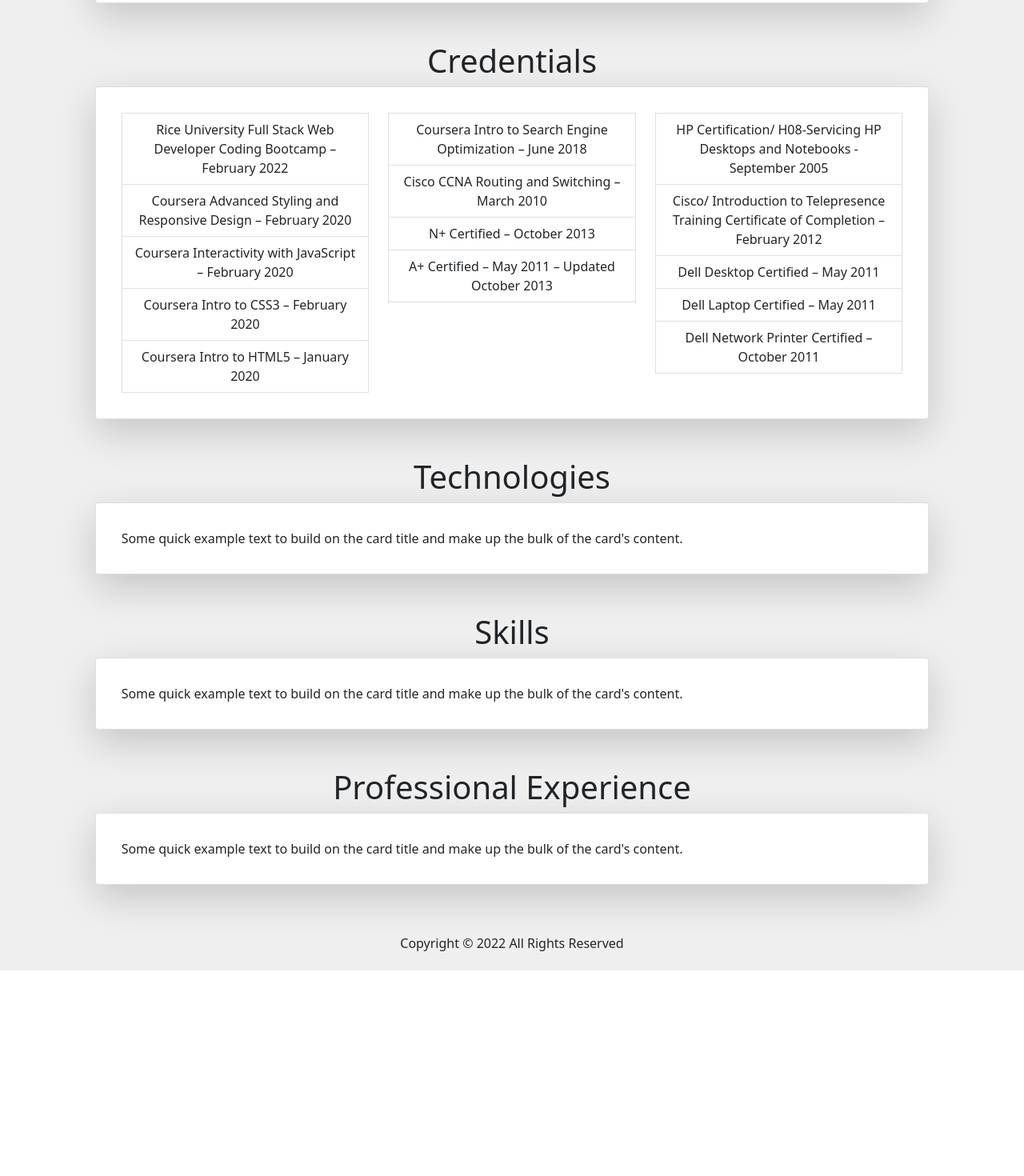
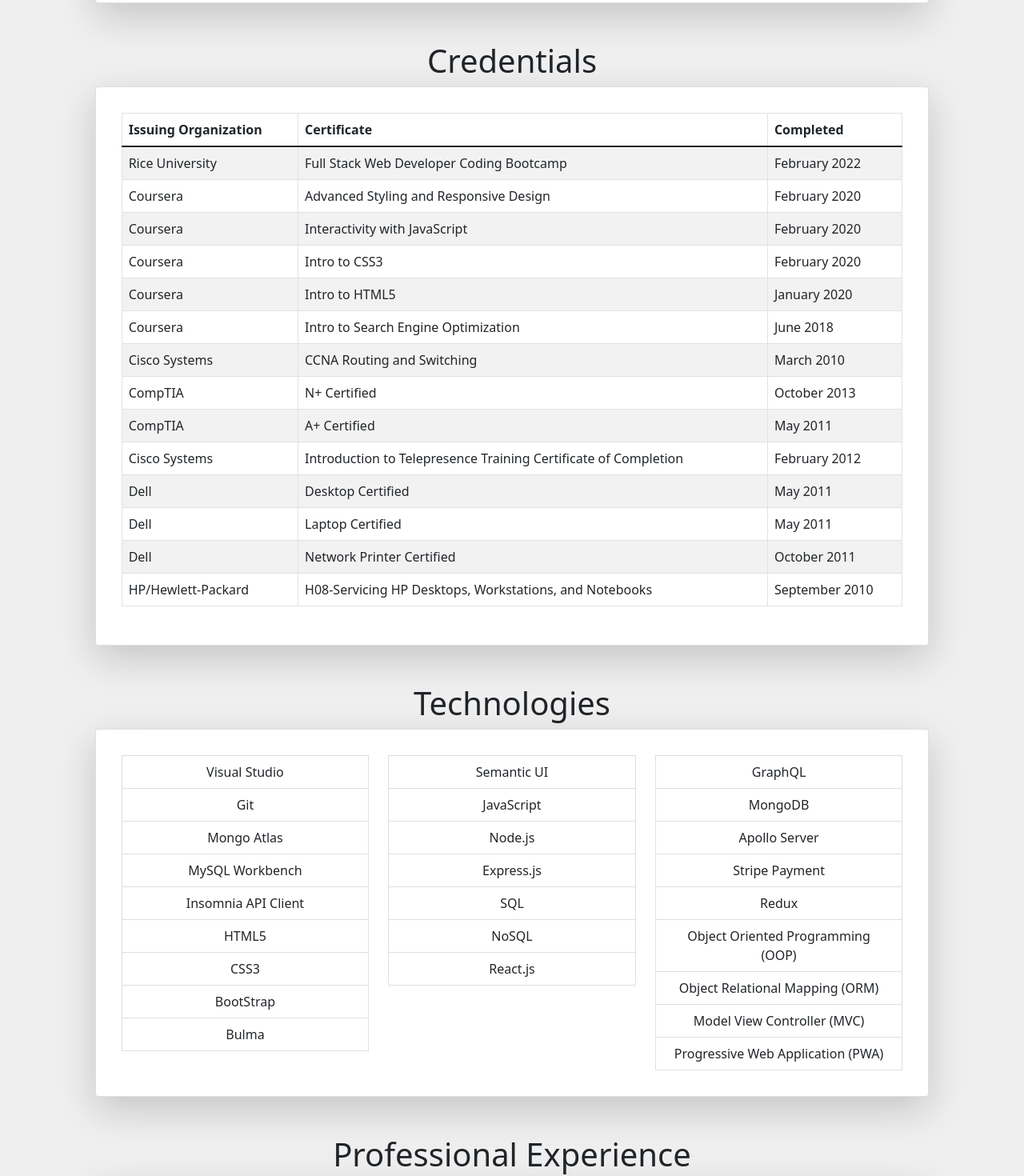
Before and after one commit to rprice000/portfolio-v2, a React (Create React App) app in the folder client/: page /resume in a window 1280 px wide. Shown: the part 998-2468 px from the top of the page at 80% size. Before the commit the page ends 2211 px from the top, so only its background shows below. Built offline with nearby package versions, Linux system fonts and the light colour scheme.

Commit message:
completed resume styling for credentials and technologies

```diff
--- a/client/src/pages/Resume/Resume.js
+++ b/client/src/pages/Resume/Resume.js
@@ -1,7 +1,12 @@
 // This is the resume page
 import React from 'react';
-import { Carousel, Container, Card, Col, Row, ListGroup, ListGroupItem } from 'react-bootstrap';
+import { Carousel, Container, Card, Col, Row, ListGroup } from 'react-bootstrap';
 import '../Resume/Resume.css'
+
+import Table from 'react-bootstrap/Table'
+
+
+
 
 const Resume = () => {
     return (
@@ -63,10 +68,10 @@
                 <Col lg="1">
                     {/* Spacing Column */}
                 </Col>
-                </Row>
+            </Row>
 
 {/* Credentials Card */}
-                <Row>
+<Row>
                 <Col lg="1">
                    {/* Spacing Column */}
                 </Col>
@@ -75,34 +80,104 @@
                     <Card className="shadow-lg p-3 mb-5 bg-body rounded">
                         <Card.Body>
                             <Card.Text>
-                            <ListGroup>
-                                <Row fluid>
-                                <Col  lg="4" xs="12">
-                                <ListGroup.Item className="text-center">Rice University Full Stack Web Developer Coding Bootcamp – February 2022</ListGroup.Item>
-                                <ListGroup.Item className="text-center">Coursera Advanced Styling and Responsive Design – February 2020</ListGroup.Item>
-                                <ListGroup.Item className="text-center">Coursera Interactivity with JavaScript – February 2020</ListGroup.Item>
-                                <ListGroup.Item className="text-center">Coursera Intro to CSS3 – February 2020</ListGroup.Item>
-                                <ListGroup.Item className="text-center">Coursera Intro to HTML5 – January 2020</ListGroup.Item>
-                                </Col>
-                                <Col lg="4" xs="12">
-                                <ListGroup.Item className="text-center">Coursera Intro to Search Engine Optimization – June 2018</ListGroup.Item>
-                                <ListGroup.Item className="text-center">Cisco CCNA Routing and Switching – March 2010</ListGroup.Item>
-                                <ListGroup.Item className="text-center">N+ Certified – October 2013</ListGroup.Item>
-                                <ListGroup.Item className="text-center">A+ Certified – May 2011 – Updated October 2013</ListGroup.Item>
-                                </Col>
-                                <Col lg="4" xs="12">
-                                <ListGroup.Item className="text-center">HP Certification/ H08-Servicing HP Desktops and Notebooks - September 2005</ListGroup.Item>
-                                <ListGroup.Item className="text-center">Cisco/ Introduction to Telepresence Training Certificate of Completion – February 2012 </ListGroup.Item>
-                                <ListGroup.Item className="text-center">Dell Desktop Certified – May 2011</ListGroup.Item>
-                                <ListGroup.Item className="text-center">Dell Laptop Certified – May 2011</ListGroup.Item>
-                                <ListGroup.Item className="text-center">Dell Network Printer Certified – October 2011</ListGroup.Item>
-                                </Col>
-                                </Row>
-                            </ListGroup>
+                                <Table striped bordered hover>
+                                    <thead>
+                                        <tr>
+                                            <th>Issuing Organization</th>
+                                            <th>Certificate</th>
+                                            <th>Completed</th>
+                                        </tr>
 
+                                    </thead>
 
+                                    <tbody>
 
+                                        <tr>
+                                            <td>Rice University</td>
+                                            <td>Full Stack Web Developer Coding Bootcamp</td>
+                                            <td>February 2022</td>
+                                        </tr>
 
+                                        <tr>
+                                            <td>Coursera</td>
+                                            <td>Advanced Styling and Responsive Design</td>
+                                            <td>February 2020</td>
+                                        </tr>
+
+                                        <tr>
+                                            <td>Coursera</td>
+                                            <td>Interactivity with JavaScript</td>
+                                            <td>February 2020</td>
+                                        </tr>
+
+                                        <tr>
+                                            <td>Coursera</td>
+                                            <td>Intro to CSS3</td>
+                                            <td>February 2020</td>
+                                        </tr>
+
+                                        <tr>
+                                            <td>Coursera</td>
+                                            <td>Intro to HTML5</td>
+                                            <td>January 2020</td>
+                                        </tr>
+
+                                        <tr>
+                                            <td>Coursera</td>
+                                            <td>Intro to Search Engine Optimization</td>
+                                            <td>June 2018</td>
+                                        </tr>
+
+                                        <tr>
+                                            <td>Cisco Systems</td>
+                                            <td>CCNA Routing and Switching</td>
+                                            <td>March 2010</td>
+                                        </tr>
+
+                                        <tr>
+                                            <td>CompTIA</td>
+                                            <td>N+ Certified </td>
+                                            <td>October 2013</td>
+                                        </tr>
+
+                                        <tr>
+                                            <td>CompTIA</td>
+                                            <td>A+ Certified</td>
+                                            <td>May 2011</td>
+                                        </tr>
+
+                                        <tr>
+                                            <td>Cisco Systems</td>
+                                            <td>Introduction to Telepresence Training Certificate of Completion</td>
+                                            <td>February 2012</td>
+                                        </tr>
+
+                                        <tr>
+                                            <td>Dell</td>
+                                            <td>Desktop Certified </td>
+                                            <td>May 2011</td>
+                                        </tr>
+
+                                        <tr>
+                                            <td>Dell</td>
+                                            <td>Laptop Certified</td>
+                                            <td>May 2011</td>
+                                        </tr>
+
+                                        <tr>
+                                            <td>Dell</td>
+                                            <td>Network Printer Certified</td>
+                                            <td>October 2011</td>
+                                        </tr>
+
+                                        <tr>
+                                            <td>HP/Hewlett-Packard</td>
+                                            <td>H08-Servicing HP Desktops, Workstations, and Notebooks</td>
+                                            <td>September 2010</td>
+                                        </tr>
+
+                                    </tbody>
+                                </Table>
                             </Card.Text>
                         </Card.Body>
                     </Card>
@@ -111,7 +186,6 @@
                     {/* Spacing Column */}
                 </Col>
                 </Row>
-
 
 
 
@@ -127,8 +201,44 @@
                         <Card.Body>
                             {/* <Card.Title>Technologies</Card.Title> */}
                             <Card.Text>
-                                Some quick example text to build on the card title and make up the bulk of
-                                the card's content.
+                            <ListGroup>
+                                <Row fluid>
+                                    <Col  lg="4" xs="12">
+                                        <ListGroup.Item className="text-center">Visual Studio</ListGroup.Item>
+                                        <ListGroup.Item className="text-center">Git</ListGroup.Item>
+                                        <ListGroup.Item className="text-center">Mongo Atlas</ListGroup.Item>
+                                        <ListGroup.Item className="text-center">MySQL Workbench</ListGroup.Item>
+                                        <ListGroup.Item className="text-center">Insomnia API Client</ListGroup.Item>
+                                        <ListGroup.Item className="text-center">HTML5</ListGroup.Item>
+                                        <ListGroup.Item className="text-center">CSS3</ListGroup.Item>
+                                        <ListGroup.Item className="text-center">BootStrap</ListGroup.Item>
+                                        <ListGroup.Item className="text-center">Bulma</ListGroup.Item>
+                                    </Col>
+                                    <Col lg="4" xs="12">
+                                        <ListGroup.Item className="text-center">Semantic UI</ListGroup.Item>
+                                        <ListGroup.Item className="text-center">JavaScript</ListGroup.Item>
+                                        <ListGroup.Item className="text-center">Node.js</ListGroup.Item>
+                                        <ListGroup.Item className="text-center">Express.js</ListGroup.Item>
+                                        <ListGroup.Item className="text-center">SQL</ListGroup.Item>
+                                        <ListGroup.Item className="text-center">NoSQL</ListGroup.Item>
+                                        <ListGroup.Item className="text-center">React.js</ListGroup.Item>
+                                    </Col>
+                                    <Col lg="4" xs="12">
+                                        <ListGroup.Item className="text-center">GraphQL</ListGroup.Item>
+                                        <ListGroup.Item className="text-center">MongoDB</ListGroup.Item>
+                                        <ListGroup.Item className="text-center">Apollo Server</ListGroup.Item>
+                                        <ListGroup.Item className="text-center">Stripe Payment</ListGroup.Item>
+                                        <ListGroup.Item className="text-center">Redux</ListGroup.Item>
+                                        <ListGroup.Item className="text-center">Object Oriented Programming (OOP)</ListGroup.Item>
+                                        <ListGroup.Item className="text-center">Object Relational Mapping (ORM)</ListGroup.Item>
+                                        <ListGroup.Item className="text-center">Model View Controller (MVC)</ListGroup.Item>
+                                        <ListGroup.Item className="text-center">Progressive Web Application (PWA) </ListGroup.Item>
+                                    </Col>
+                                </Row>
+                            </ListGroup>
+
+
+
                             </Card.Text>
                         </Card.Body>
                     </Card>
@@ -138,28 +248,9 @@
                 </Col>
                 </Row>
 
-{/*Skills Card */}
-                <Row>
-                <Col lg="1">
-                    {/* Spacing Column */}
-                </Col>
-                <Col lg="10">
-                <h1 className="text-center">Skills</h1>
-                    <Card className="shadow-lg p-3 mb-5 bg-body rounded">
-                    {/* <Card.Img variant="top" src="holder.js/100px180" /> */}
-                        <Card.Body>
-                            {/* <Card.Title>Technologies & Skills</Card.Title> */}
-                            <Card.Text>
-                                Some quick example text to build on the card title and make up the bulk of
-                                the card's content.
-                            </Card.Text>
-                        </Card.Body>
-                    </Card>
-                </Col>
-                <Col lg="1">
-                   {/* Spacing Column */}
-                </Col>
-                </Row>
+
+
+
 
 {/* Professional Experience Section */}
                 <Row>
```
Also changed, not shown: client/src/pages/About/About.css (+0 -13 lines), client/public/images/test.jpg (added).
